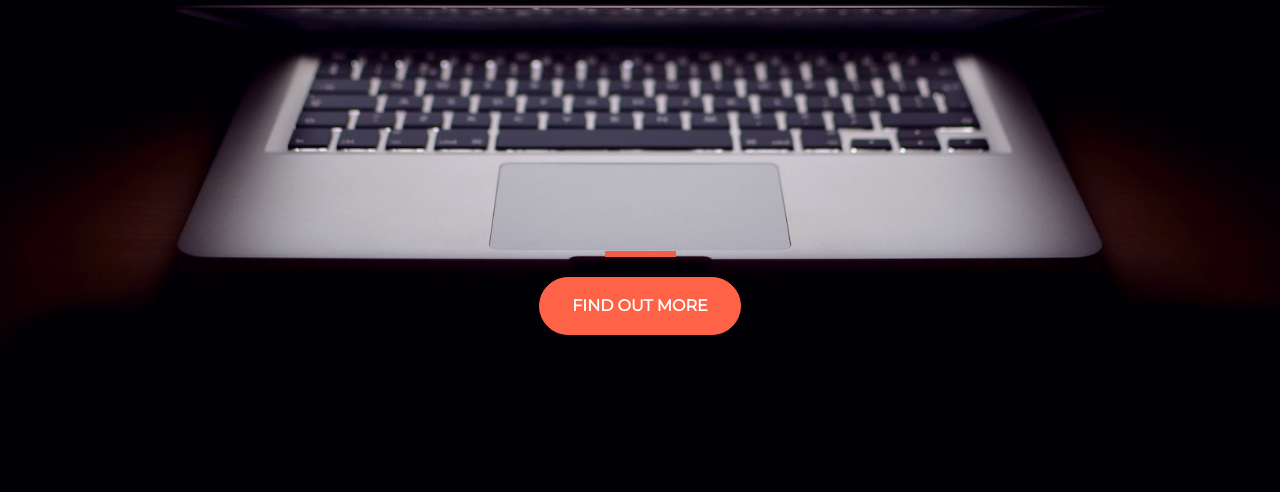
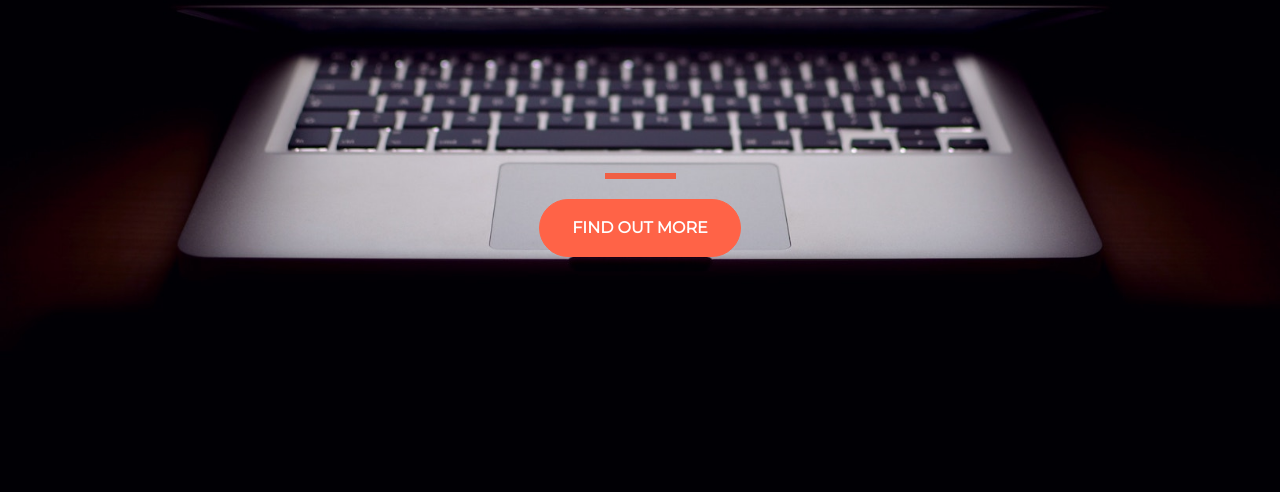
Before and after one commit to SSiwapetcharakorn/ssiwapetcharakorn.github.io, a plain HTML site: page index.html in a window 1280 px wide. Shown: the part 308-800 px from the top of the page. Drawn offline with nearby package versions, Linux system fonts and the light colour scheme.

Commit message:
Update index.html

```diff
--- a/index.html
+++ b/index.html
@@ -15,7 +15,7 @@
     <link rel="stylesheet" type="text/css" href="style.css">
   </head>
   <body>
-      <div class="container d-flex align-items-cnter h-100">
+      <div class="container d-flex align-items-center h-100">
         <div class="row">
           <header class="text-center col-12">
             <h1 class="text-uppercase"><strong>The Biggest Startup event of the year</strong></h1>
```
